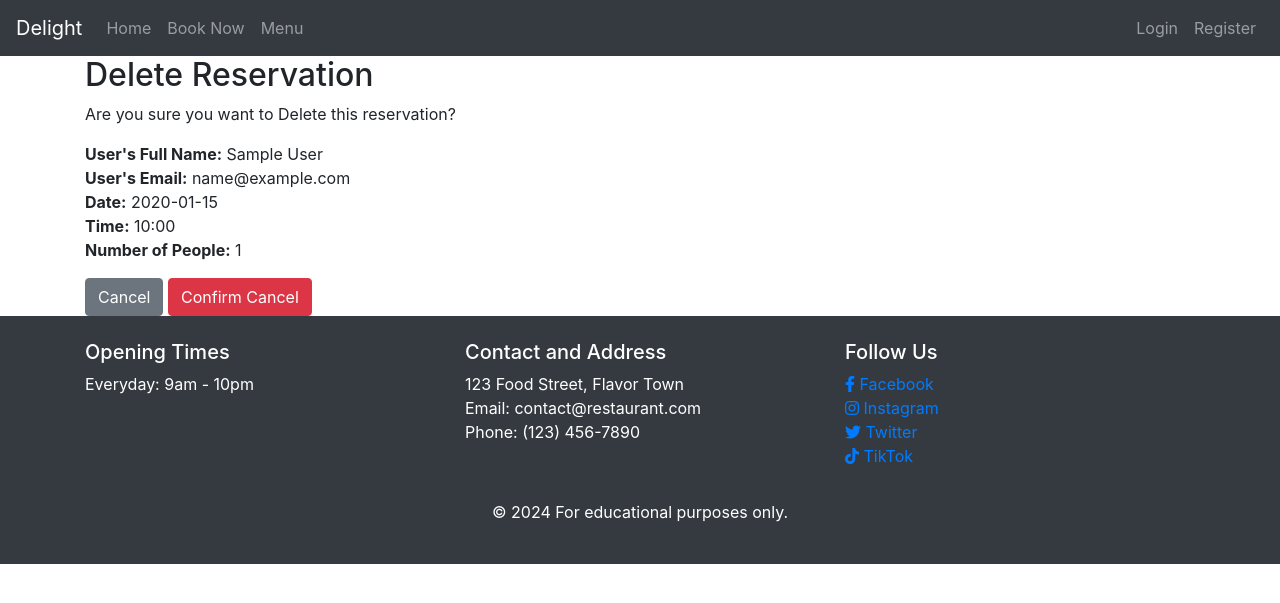
After one commit to Faysal-Ahmed-Aweys/Delight-Restaurant-, a Django app: page /reservations/delete_reservation_confirmation/1/ in a window 1280 px wide. The commit adds this page. Shown: the top 603 px of the page. Run offline with Django 5.2, Linux system fonts and the light colour scheme; tables that the repository leaves empty hold one stand-in row (values such as "Sample post"); some libraries are stand-ins or nearby versions.

Commit message:
Add delete_reservation_confrimation template and url and delete_reservation view

```diff
--- a/accounts/templates/profile.html
+++ b/accounts/templates/profile.html
@@ -77,7 +77,7 @@
                         <td>{{ reservation.time|time:"H:i" }}</td>
                         <td>{{ reservation.num_people }}</td>
                         <td>
-                            <a href="#" class="btn btn-danger btn-sm">Delete</a>
+                            <a href="{% url 'delete_reservation' reservation.id %}" class="btn btn-danger btn-sm">Delete</a>
                         </td>
                     </tr>
                     {% empty %}
--- /dev/null
+++ b/reservations/templates/delete_reservation_confirmation.html
@@ -0,0 +1,20 @@
+{% extends "base.html" %}
+{% block title %}Delete Reservation{% endblock title %}
+{% block content %}
+<div class="container content-container">
+    <h2>Delete Reservation</h2>
+    <p>Are you sure you want to Delete this reservation?</p>
+    <ul class="list-unstyled">
+        <li><strong>User's Full Name:</strong> {{ reservation.user.get_full_name }}</li>
+        <li><strong>User's Email:</strong> {{ reservation.user.email }}</li>
+        <li><strong>Date:</strong> {{ reservation.date|date:"Y-m-d" }}</li>
+        <li><strong>Time:</strong> {{ reservation.time|time:"H:i" }}</li>
+        <li><strong>Number of People:</strong> {{ reservation.num_people }}</li>
+    </ul>
+    <form method="post">
+        {% csrf_token %}
+        <a href="{% url 'profile' %}" class="btn btn-secondary">Cancel</a>
+        <button type="submit" class="btn btn-danger">Confirm Cancel</button>
+    </form>
+</div>
+{% endblock content %}
--- a/reservations/urls.py
+++ b/reservations/urls.py
@@ -1,8 +1,9 @@
 from django.urls import path
-from .views import reserve, edit_reservation, cancel_reservation
+from .views import reserve, edit_reservation, cancel_reservation, delete_reservation
 
 urlpatterns = [
     path('reserve/', reserve, name='reserve'),
     path('edit_reservation/<int:pk>/', edit_reservation, name='edit_reservation'),
     path('cancel_reservation_confirmation/<int:pk>/', cancel_reservation, name='cancel_reservation'),
+    path('delete_reservation_confirmation/<int:pk>/', delete_reservation, name='delete_reservation'),
 ]
--- a/reservations/views.py
+++ b/reservations/views.py
@@ -81,3 +81,14 @@ def cancel_reservation(request, pk):
 
     # For GET request, render the confirmation page
     return render(request, 'cancel_reservation_confirmation.html', {'reservation': reservation})
+
+def delete_reservation(request, pk):
+    reservation = get_object_or_404(Reservation, id=pk)
+
+    if request.method == 'POST':
+        reservation.delete()
+        messages.success(request, 'Reservation successfully deleted!')
+        return redirect('profile')  # Redirect to profile page after deletion
+
+    # For GET request, render the confirmation page
+    return render(request, 'delete_reservation_confirmation.html', {'reservation': reservation})
```
Also changed, not shown: reservations/templates/delete_reservation.html (deleted).
